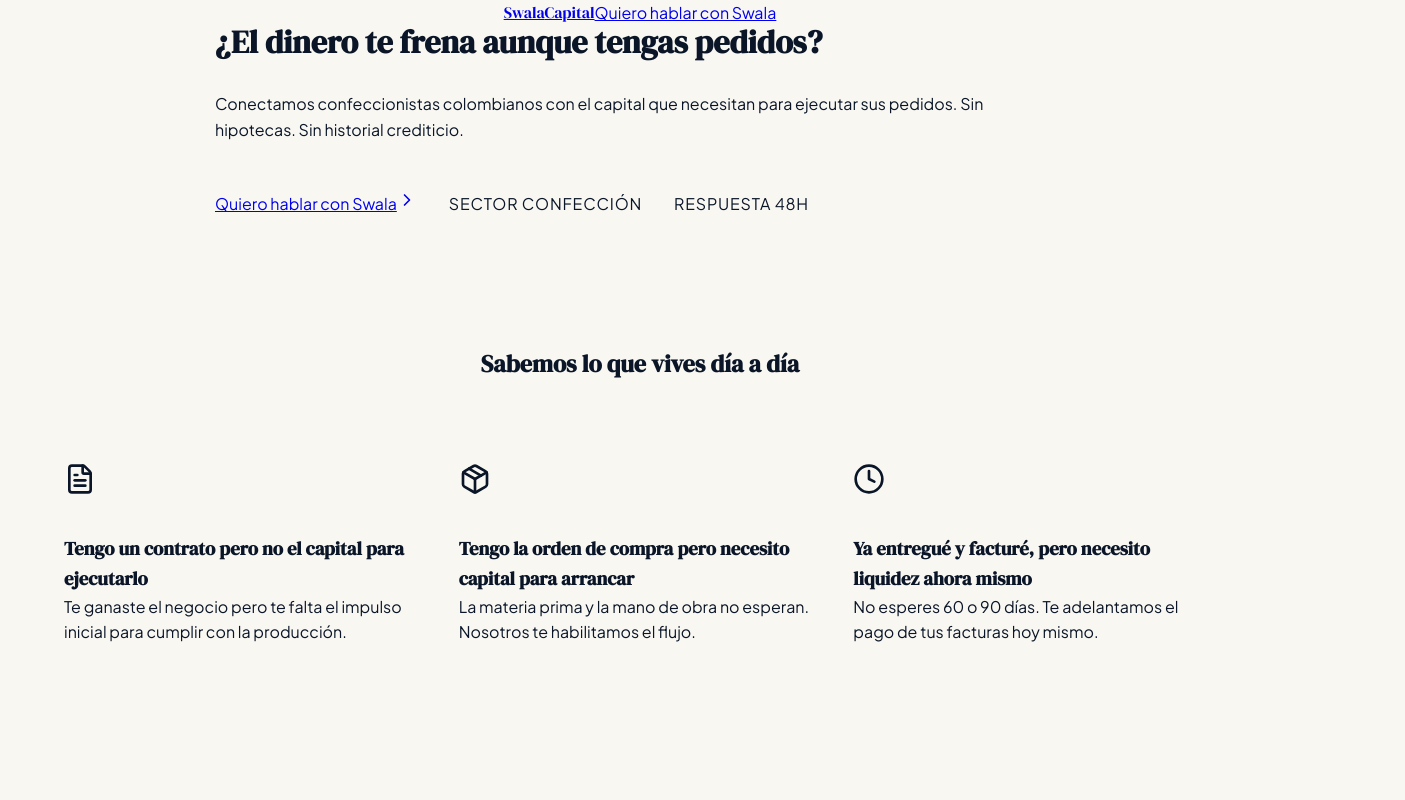
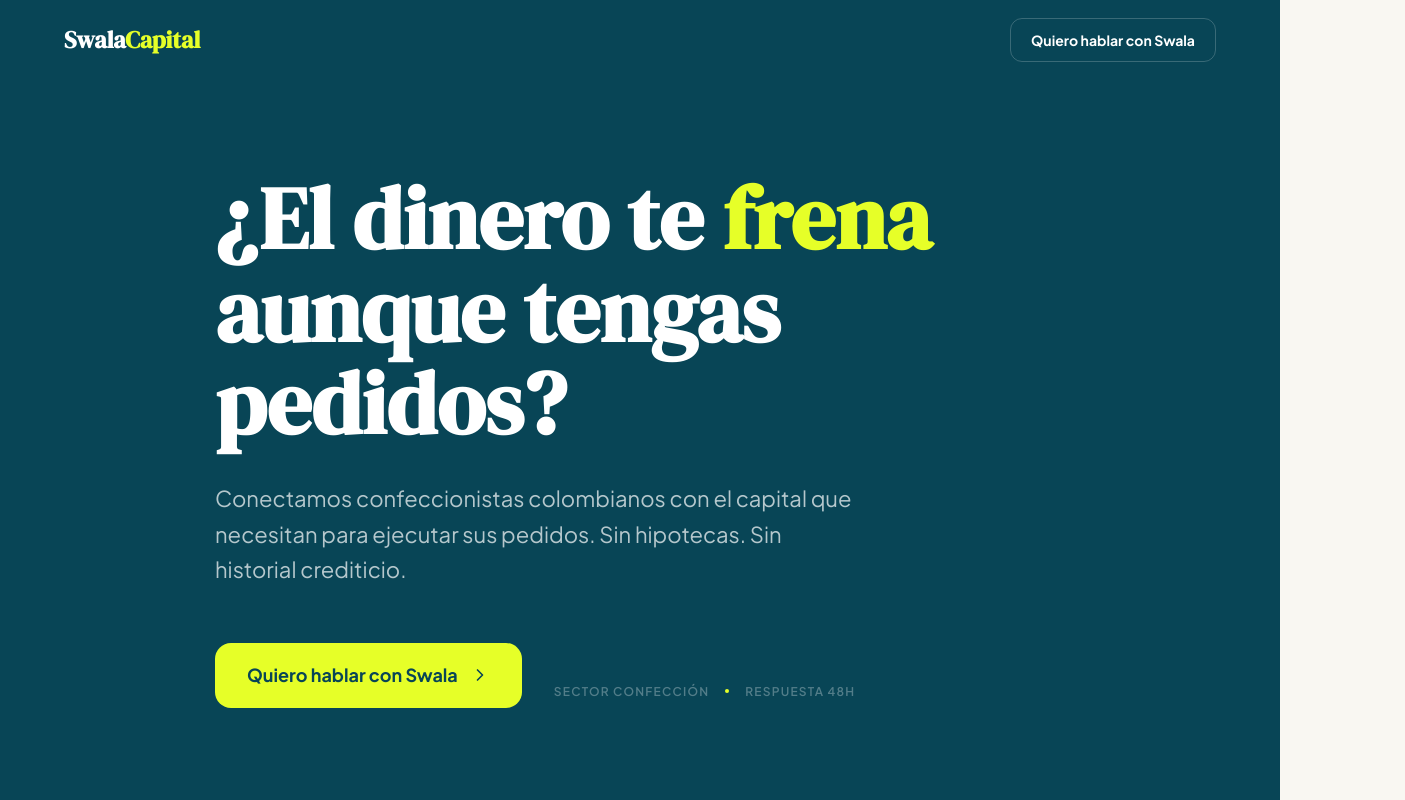
Before and after one commit to Swala-capital/SWALA-Web, a React (Vite) app: page / in a window 1280 px wide. Shown: the top 800 px of the page, 1405 px wide, since content can reach past the window. Built offline with nearby package versions, Linux system fonts and the light colour scheme.

Commit message:
Fix Crítico: Restauración de diseño, colores y dinamismo en React

```diff
--- a/src/App.jsx
+++ b/src/App.jsx
@@ -12,9 +12,9 @@
   }, []);
 
   return (
-    <div className="relative min-h-screen">
-      {/* BACKGROUND ANIMATION */}
-      <div className="fixed inset-0 z-[-1] overflow-hidden bg-[#F9F7F2]">
+    <div className="app-root">
+      {/* BACKGROUND DYNAMICS */}
+      <div className="bg-glow">
         <motion.div
           animate={{
             x: [0, 100, 0],
@@ -22,8 +22,10 @@
             scale: [1, 1.2, 1],
           }}
           transition={{ duration: 20, repeat: Infinity, ease: "linear" }}
-          className="absolute top-[-10%] right-[-10%] w-[800px] h-[800px] rounded-full"
-          style={{ background: 'radial-gradient(circle, rgba(230, 255, 40, 0.08) 0%, transparent 70%)', filter: 'blur(80px)' }}
+          style={{
+            position: 'absolute', top: '-10%', right: '-10%', width: '800px', height: '800px',
+            borderRadius: '50%', background: 'radial-gradient(circle, rgba(230, 255, 40, 0.08) 0%, transparent 70%)', filter: 'blur(80px)'
+          }}
         />
         <motion.div
           animate={{
@@ -32,46 +34,48 @@
             scale: [1, 1.1, 1],
           }}
           transition={{ duration: 25, repeat: Infinity, ease: "linear" }}
-          className="absolute bottom-[-10%] left-[-10%] w-[600px] h-[600px] rounded-full"
-          style={{ background: 'radial-gradient(circle, rgba(8, 69, 86, 0.04) 0%, transparent 70%)', filter: 'blur(80px)' }}
+          style={{
+            position: 'absolute', bottom: '-10%', left: '-10%', width: '600px', height: '600px',
+            borderRadius: '50%', background: 'radial-gradient(circle, rgba(8, 69, 86, 0.04) 0%, transparent 70%)', filter: 'blur(80px)'
+          }}
         />
       </div>
 
       {/* NAVIGATION */}
-      <nav className={`fixed top-0 left-0 w-full z-[100] transition-all duration-500 flex items-center ${scrolled ? 'h-[70px] bg-[#084556]/95 backdrop-blur-md border-b border-white/10' : 'h-[80px] bg-transparent'}`}>
-        <div className="container flex justify-between items-center">
-          <a href="#" className="text-2xl font-bold text-white font-serif">
-            Swala<span className="text-[#E6FF28]">Capital</span>
+      <nav className={scrolled ? 'scrolled' : ''}>
+        <div className="container nav-wrapper">
+          <a href="#" className="logo">
+            Swala<span>Capital</span>
           </a>
-          <a href="#formulario" className="hidden md:flex items-center gap-2 px-6 py-2 rounded-xl border border-white/20 text-white font-bold text-sm hover:bg-[#E6FF28] hover:text-[#084556] hover:border-[#E6FF28] transition-all">
+          <a href="#formulario" className="btn-nav">
             Quiero hablar con Swala
           </a>
         </div>
       </nav>
 
       {/* HERO SECTION */}
-      <header className="relative min-h-screen flex items-center pt-20 bg-[#084556] text-white overflow-hidden">
-        <div className="container relative z-10">
+      <header className="hero">
+        <div className="container">
           <motion.div
             initial={{ opacity: 0, y: 30 }}
             animate={{ opacity: 1, y: 0 }}
             transition={{ duration: 0.8 }}
-            className="max-w-[850px]"
+            className="hero-content"
           >
-            <h1 className="font-serif text-5xl md:text-8xl leading-[1.05] mb-8">
-              ¿El dinero te <span className="text-[#E6FF28]">frena</span> aunque tengas pedidos?
+            <h1>
+              ¿El dinero te <span className="accent">frena</span> aunque tengas pedidos?
             </h1>
-            <p className="text-lg md:text-2xl text-white/70 mb-12 max-w-[650px] font-medium">
+            <p className="hero-sub">
               Conectamos confeccionistas colombianos con el capital que necesitan para ejecutar sus pedidos. Sin hipotecas. Sin historial crediticio.
             </p>
-            <div className="flex flex-col md:row items-start md:items-center gap-8">
-              <a href="#formulario" className="inline-flex items-center gap-2 px-8 py-4 bg-[#E6FF28] text-[#084556] rounded-xl font-bold text-lg hover:scale-105 hover:shadow-[0_20px_40px_rgba(230,255,40,0.2)] transition-all">
+            <div className="hero-actions-container">
+              <a href="#formulario" className="btn-primary">
                 Quiero hablar con Swala
                 <ChevronRight size={20} />
               </a>
-              <div className="flex items-center gap-4 text-xs font-semibold text-white/40 tracking-wider uppercase">
+              <div className="hero-badges">
                 <span>Sector Confección</span>
-                <span className="w-1 h-1 rounded-full bg-[#E6FF28]"></span>
+                <div className="dot"></div>
                 <span>Respuesta 48h</span>
               </div>
             </div>
@@ -80,34 +84,34 @@
       </header>
 
       {/* SECTION 2: SITUACIONES */}
-      <section className="py-32 relative">
+      <section className="sec" id="situaciones">
         <div className="container">
           <motion.div
             initial={{ opacity: 0, y: 20 }}
             whileInView={{ opacity: 1, y: 0 }}
             viewport={{ once: true }}
-            className="text-center mb-20"
+            className="sec-title"
           >
-            <h2 className="font-serif text-4xl md:text-6xl text-[#084556] mb-4">
-              Sabemos lo que <span className="text-[#B8D900]">vives</span> día a día
+            <h2>
+              Sabemos lo que <span className="accent">vives</span> día a día
             </h2>
           </motion.div>
 
-          <div className="grid grid-cols-1 md:grid-cols-3 gap-8">
+          <div className="grid-3">
             <SituationCard
-              icon={<FileText className="text-[#084556]" size={32} />}
+              icon={<FileText color="#084556" size={32} />}
               title="Tengo un contrato pero no el capital para ejecutarlo"
               desc="Te ganaste el negocio pero te falta el impulso inicial para cumplir con la producción."
               delay={0.1}
             />
             <SituationCard
-              icon={<Package className="text-[#084556]" size={32} />}
+              icon={<Package color="#084556" size={32} />}
               title="Tengo la orden de compra pero necesito capital para arrancar"
               desc="La materia prima y la mano de obra no esperan. Nosotros te habilitamos el flujo."
               delay={0.2}
             />
             <SituationCard
-              icon={<Clock className="text-[#084556]" size={32} />}
+              icon={<Clock color="#084556" size={32} />}
               title="Ya entregué y facturé, pero necesito liquidez ahora mismo"
               desc="No esperes 60 o 90 días. Te adelantamos el pago de tus facturas hoy mismo."
               delay={0.3}
@@ -116,26 +120,11 @@
         </div>
       </section>
 
-      {/* ADD STYLES FOR TAILWIND-LIKE UTILITIES (Since we don't have Tailwind installed yet, I'll use inline or base classes) */}
       <style>{`
-        .font-serif { font-family: var(--font-display); }
-        .grid { display: grid; }
-        .md\\:grid-cols-3 { grid-template-columns: repeat(3, 1fr); }
-        @media (max-width: 768px) { .md\\:grid-cols-3 { grid-template-columns: 1fr; } }
-        .gap-8 { gap: 2rem; }
-        .text-center { text-align: center; }
-        .mb-20 { margin-bottom: 5rem; }
-        .py-32 { padding-top: 8rem; padding-bottom: 8rem; }
-        .items-center { align-items: center; }
-        .justify-between { justify-content: space-between; }
-        .flex { display: flex; }
-        .max-w-\\[850px\\] { max-width: 850px; }
-        .leading-\\[1\\.05\\] { line-height: 1.05; }
-        .mb-8 { margin-bottom: 2rem; }
-        .mb-12 { margin-bottom: 3rem; }
-        .gap-4 { gap: 1rem; }
-        .uppercase { text-transform: uppercase; }
-        .tracking-wider { letter-spacing: 0.05em; }
+        .hero-actions-container { display: flex; flex-direction: column; gap: 24px; align-items: flex-start; }
+        @media (min-width: 768px) {
+          .hero-actions-container { flex-direction: row; align-items: center; gap: 32px; }
+        }
       `}</style>
     </div>
   );
@@ -148,11 +137,11 @@
     viewport={{ once: true }}
     transition={{ delay }}
     whileHover={{ y: -10 }}
-    className="bg-white p-12 rounded-[24px] border border-[#084556]/5 shadow-[0_10px_30px_rgba(8,69,86,0.04)] hover:shadow-[0_30px_60px_rgba(8,69,86,0.1)] hover:border-[#E6FF28] transition-all"
+    className="sit-card"
   >
-    <div className="mb-8">{icon}</div>
-    <h3 className="font-serif text-2xl text-[#084556] mb-4 leading-snug">{title}</h3>
-    <p className="text-[#898A8D] leading-relaxed">{desc}</p>
+    <div className="icon-wrapper">{icon}</div>
+    <h3>{title}</h3>
+    <p>{desc}</p>
   </motion.div>
 );
 
--- a/src/index.css
+++ b/src/index.css
@@ -27,3 +27,172 @@
 }
 
 .container { max-width: 1200px; margin: 0 auto; padding: 0 24px; }
+
+/* NAV */
+nav {
+  position: fixed;
+  top: 0; left: 0; width: 100%;
+  height: 80px;
+  display: flex;
+  align-items: center;
+  z-index: 1000;
+  transition: var(--transition);
+}
+
+nav.scrolled {
+  background: rgba(8, 69, 86, 0.95);
+  backdrop-filter: blur(10px);
+  height: 70px;
+  border-bottom: 1px solid rgba(255,255,255,0.1);
+}
+
+.nav-wrapper {
+  width: 100%;
+  display: flex;
+  justify-content: space-between;
+  align-items: center;
+}
+
+.logo {
+  font-family: var(--font-display);
+  font-size: 24px;
+  font-weight: 700;
+  color: #fff;
+  text-decoration: none;
+}
+
+.logo span { color: var(--color-lima); }
+
+.btn-nav {
+  display: inline-flex;
+  align-items: center;
+  padding: 10px 20px;
+  border-radius: 12px;
+  border: 1px solid rgba(255,255,255,0.2);
+  color: #fff;
+  font-weight: 700;
+  font-size: 14px;
+  text-decoration: none;
+  transition: var(--transition);
+}
+
+.btn-nav:hover {
+  background: var(--color-lima);
+  color: var(--color-petroleo);
+  border-color: var(--color-lima);
+}
+
+/* HERO */
+.hero {
+  min-height: 100vh;
+  display: flex;
+  align-items: center;
+  background-color: var(--color-petroleo);
+  color: #fff;
+  padding-top: 80px;
+  position: relative;
+  overflow: hidden;
+}
+
+.hero-content { max-width: 850px; position: relative; z-index: 10; }
+
+.hero h1 {
+  font-family: var(--font-display);
+  font-size: clamp(48px, 8vw, 88px);
+  line-height: 1.05;
+  margin-bottom: 32px;
+}
+
+.hero h1 .accent { color: var(--color-lima); }
+
+.hero-sub {
+  font-size: clamp(18px, 2vw, 22px);
+  color: rgba(255,255,255,0.7);
+  margin-bottom: 56px;
+  max-width: 650px;
+}
+
+.btn-primary {
+  display: inline-flex;
+  align-items: center;
+  gap: 12px;
+  padding: 18px 32px;
+  background: var(--color-lima);
+  color: var(--color-petroleo);
+  border-radius: 16px;
+  font-weight: 700;
+  font-size: 18px;
+  text-decoration: none;
+  transition: var(--transition);
+}
+
+.hero-badges {
+  display: flex;
+  align-items: center;
+  gap: 16px;
+  margin-top: 32px;
+  font-size: 12px;
+  font-weight: 600;
+  color: rgba(255,255,255,0.3);
+  text-transform: uppercase;
+  letter-spacing: 0.1em;
+}
+
+.dot { width: 4px; height: 4px; background: var(--color-lima); border-radius: 50%; }
+
+/* SECTIONS */
+.sec { padding: 120px 0; position: relative; }
+
+.sec-title {
+  font-family: var(--font-display);
+  font-size: clamp(36px, 6vw, 54px);
+  color: var(--color-petroleo);
+  text-align: center;
+  margin-bottom: 72px;
+}
+
+.sec-title .accent { color: var(--color-lima-dark); }
+
+/* CARDS */
+.grid-3 {
+  display: grid;
+  grid-template-columns: repeat(auto-fit, minmax(300px, 1fr));
+  gap: 32px;
+}
+
+.sit-card {
+  background: #fff;
+  padding: 48px;
+  border-radius: var(--radius);
+  border: 1px solid rgba(8, 69, 86, 0.05);
+  box-shadow: 0 10px 30px rgba(8, 69, 86, 0.04);
+  transition: var(--transition);
+}
+
+.sit-card:hover {
+  border-color: var(--color-lima);
+  box-shadow: 0 30px 60px rgba(8, 69, 86, 0.1);
+}
+
+.sit-card h3 {
+  font-family: var(--font-display);
+  font-size: 24px;
+  color: var(--color-petroleo);
+  margin-bottom: 20px;
+  margin-top: 32px;
+}
+
+.sit-card p {
+  color: var(--color-gris);
+  font-size: 16px;
+  line-height: 1.7;
+}
+
+/* BG DYNAMICS */
+.bg-glow {
+  position: fixed;
+  inset: 0;
+  z-index: -1;
+  overflow: hidden;
+  background: var(--color-blanco-hueso);
+}
```
Also changed, not shown: 5 other files (tests, documents, lock files or other folders).
